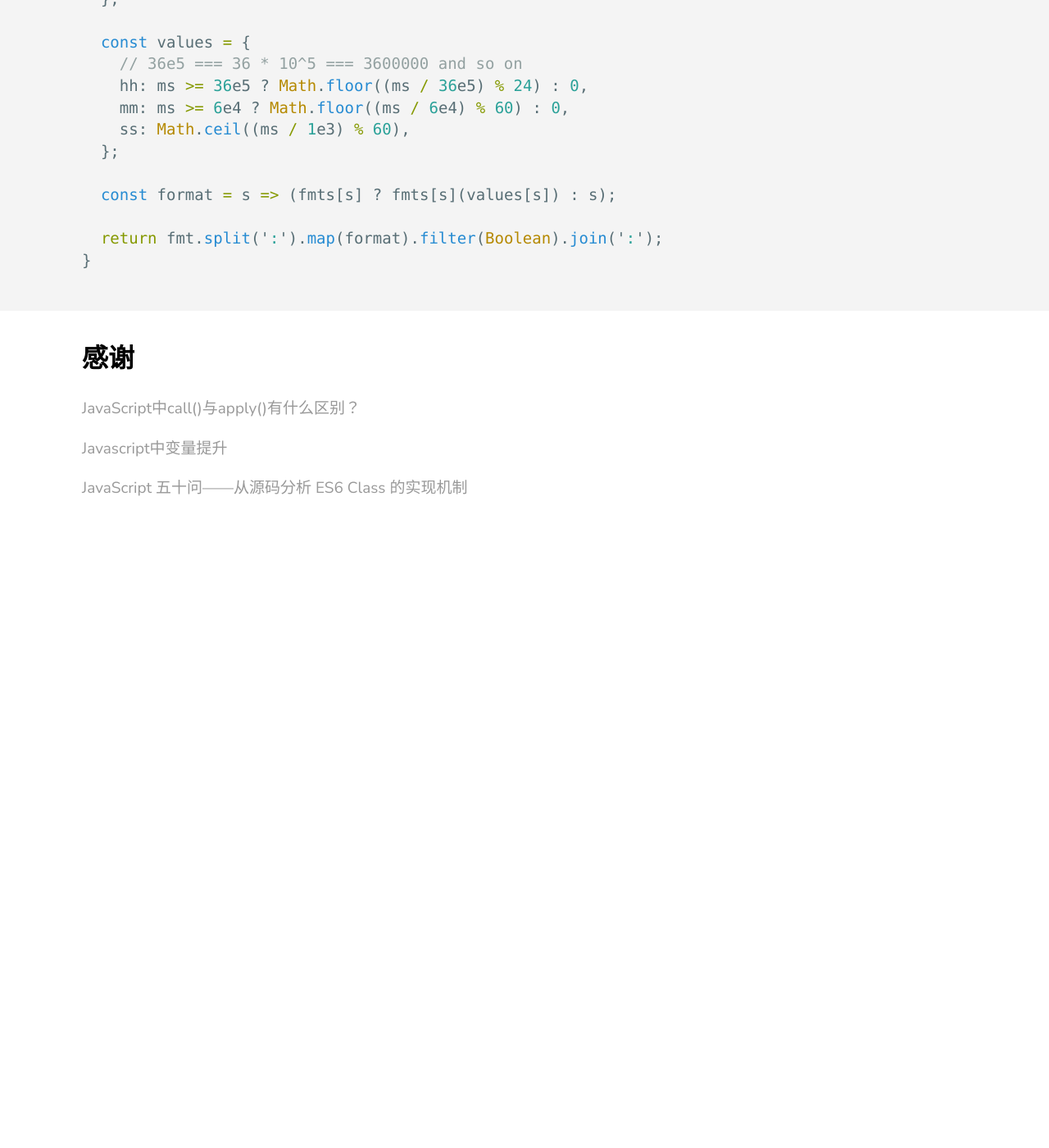
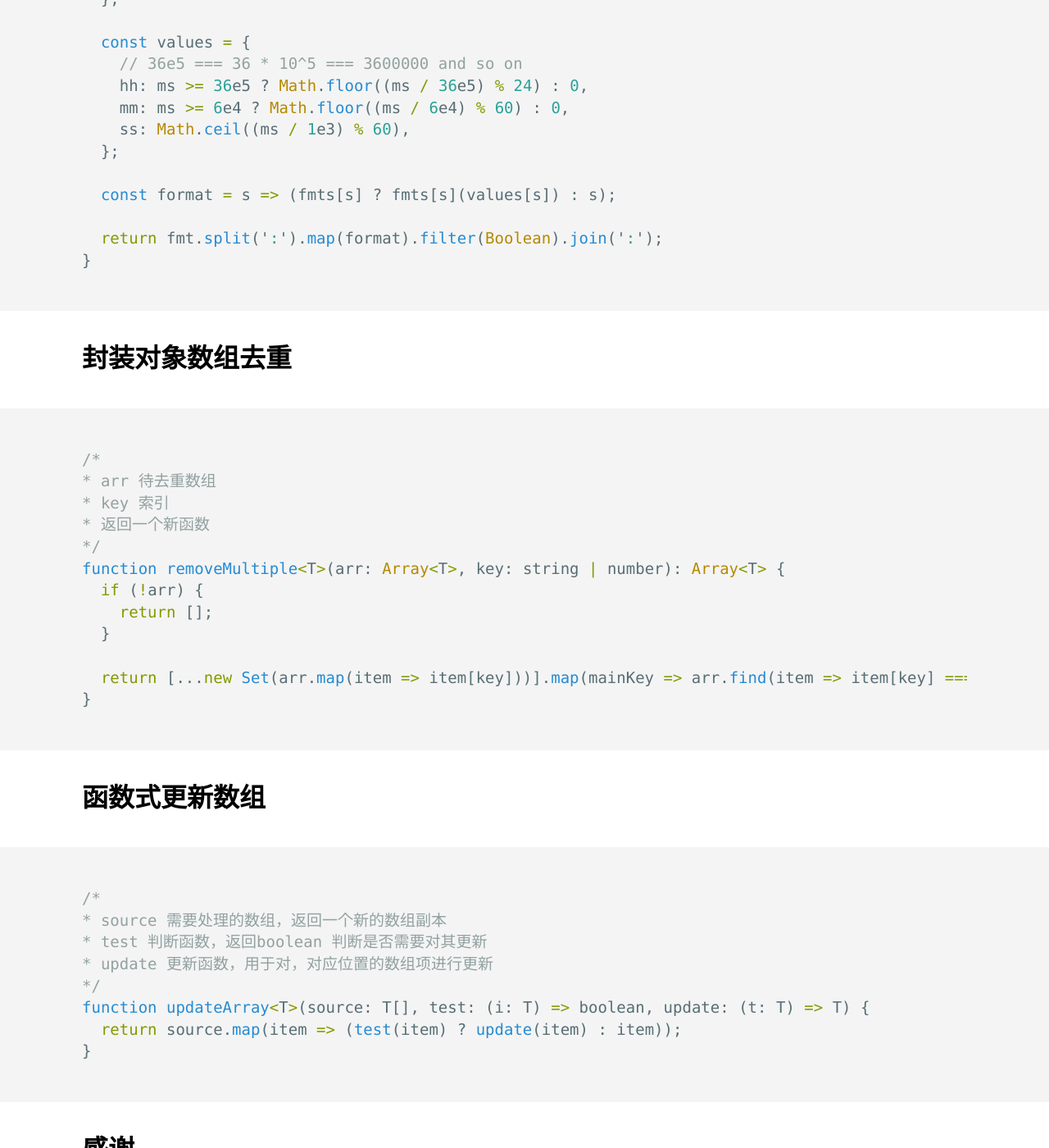
Before and after one commit to bilibiliou/bilibiliou.github.io, a Jekyll site: the page built from _posts/Algorithm/2015-12-31-interview.markdown, in a window 1280 px wide and 1400 px high, scrolled down 56102 px. Shown: the whole window at 82% size. Built offline with Jekyll 4.4.1, drawn with Linux system fonts in a browser that asks for light colours; before the commit the page ends 56732 px from its top, so only the background shows below that.

Commit message:
new version

````diff
--- a/_posts/Algorithm/2015-12-31-interview.markdown
+++ b/_posts/Algorithm/2015-12-31-interview.markdown
@@ -1880,6 +1880,36 @@ function formatDuration(ms = 0, fmt = 'hh:mm:ss') {
 }
 ```
 
+## 封装对象数组去重
+
+```js
+/*
+* arr 待去重数组
+* key 索引
+* 返回一个新函数
+*/
+function removeMultiple<T>(arr: Array<T>, key: string | number): Array<T> {
+  if (!arr) {
+    return [];
+  }
+
+  return [...new Set(arr.map(item => item[key]))].map(mainKey => arr.find(item => item[key] === mainKey));
+}
+```
+
+## 函数式更新数组
+
+```js
+/*
+* source 需要处理的数组，返回一个新的数组副本
+* test 判断函数，返回boolean 判断是否需要对其更新
+* update 更新函数，用于对，对应位置的数组项进行更新
+*/
+function updateArray<T>(source: T[], test: (i: T) => boolean, update: (t: T) => T) {
+  return source.map(item => (test(item) ? update(item) : item));
+}
+```
+
 ## 感谢
 
 [JavaScript中call()与apply()有什么区别？](http://my.oschina.net/warmcafe/blog/74973)
````
